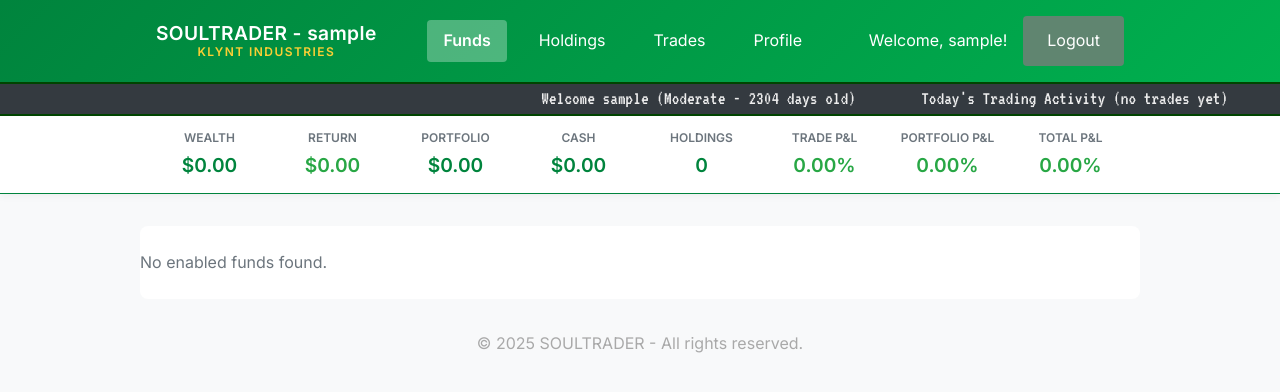
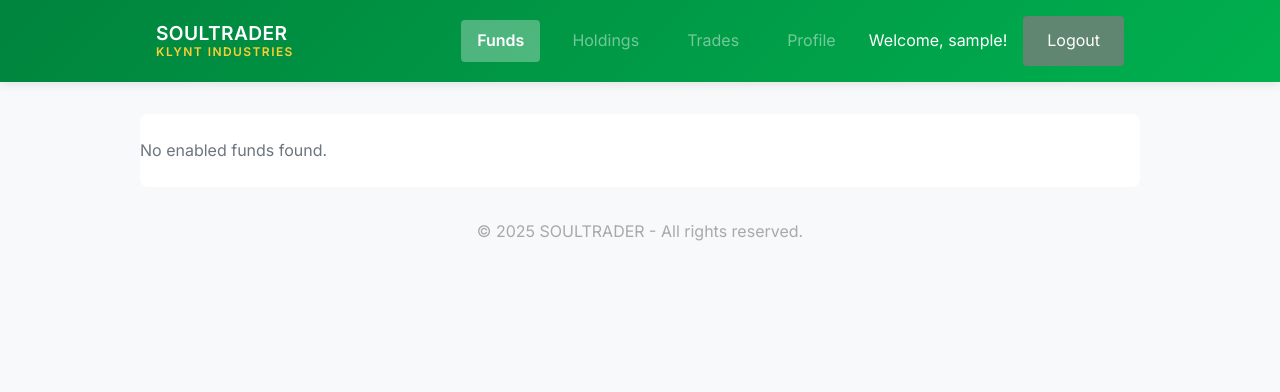
Before and after one commit to davemccarthy/SoulTrader, a Django app: page /funds/ in a window 1280 px wide. Shown: the top 392 px of the page. Run offline with Django 5.2, Linux system fonts and the light colour scheme; a user stored in the database is signed in; tables that the repository leaves empty hold one stand-in row (values such as "Sample post").

Commit message:
Session fund_id=0 UX: no home, gate nav/widget, logo fixes
- fund_id 0 = no fund; login clears selection; Funds GET always resets to 0
- get_current_fund: no auto default; clear_fund_session(); set_current_fund rejects <=0
- Root URL redirects (auth -> funds, else login); remove home.html; logout -> login
- Redirect holdings/trades/profile to funds when no fund; JSON 403 for detail/history
- Ticker + portfolio widget only when current_fund; nav disabled (visual) without fund
- Logo: SOULTRADER only without fund; SOULTRADER - fund.name when selected
- Fixed-width .logo + ellipsis to stop nav jumping; login/register redirect if authed
- funds card / template tweaks (includes fund_dashboard_card)

Made-with: Cursor

```diff
--- a/core/templates/core/base.html
+++ b/core/templates/core/base.html
@@ -50,15 +50,23 @@
         .logo {
             display: flex;
             flex-direction: column;
-            align-items: center;
+            align-items: flex-start;
             text-decoration: none;
             color: white;
             line-height: 1.2;
+            width: 18rem;
+            max-width: 42vw;
+            flex-shrink: 0;
+            overflow: hidden;
         }
         .logo-line-top {
             font-size: 1.2rem;
             font-weight: bold;
             letter-spacing: 0.02em;
+            white-space: nowrap;
+            overflow: hidden;
+            text-overflow: ellipsis;
+            width: 100%;
         }
         .logo-line-bottom {
             font-size: 0.75rem;
@@ -66,6 +74,10 @@
             text-transform: uppercase;
             letter-spacing: 0.12em;
             color: #fbcf34;
+            white-space: nowrap;
+            overflow: hidden;
+            text-overflow: ellipsis;
+            width: 100%;
         }
 
         .nav {
@@ -162,6 +174,12 @@
 
         .portfolio-stat-value.negative {
             color: #dc3545;
+        }
+
+        .nav a.nav-disabled {
+            opacity: 0.45;
+            pointer-events: none;
+            cursor: not-allowed;
         }
 
         .main-content {
@@ -1244,10 +1262,14 @@
 <body>
     <header class="header">
         <div class="header-content">
-            <a href="{% url 'core:home' %}" class="logo">
+            <a href="{% if user.is_authenticated %}{% url 'core:funds' %}{% else %}{% url 'core:login' %}{% endif %}" class="logo">
                 <span class="logo-line-top">
                     {% if user.is_authenticated %}
-                        SOULTRADER - {% if current_fund %}{{ current_fund.name|default:user.username }}{% else %}{{ user.username }}{% endif %}
+                        {% if current_fund %}
+                            SOULTRADER - {{ current_fund.name|default:"—" }}
+                        {% else %}
+                            SOULTRADER
+                        {% endif %}
                     {% else %}
                         SOULTRADER
                     {% endif %}
@@ -1258,13 +1280,9 @@
             <nav class="nav">
                 {% if user.is_authenticated %}
                     <a href="{% url 'core:funds' %}" {% if current_page == 'funds' %}class="active"{% endif %}>Funds</a>
-                    <a href="{% url 'core:holdings' %}" {% if current_page == 'holdings' %}class="active"{% endif %}>Holdings</a>
-                    <a href="{% url 'core:trades' %}" {% if current_page == 'trades' %}class="active"{% endif %}>Trades</a>
-                    <a href="{% url 'core:profile' %}" {% if current_page == 'profile' %}class="active"{% endif %}>Profile</a>
-                {% else %}
-                    {% if current_page != 'home' %}
-                        <a href="{% url 'core:home' %}" {% if current_page == 'home' %}class="active"{% endif %}>Home</a>
-                    {% endif %}
+                    <a href="{% url 'core:holdings' %}" class="{% if current_page == 'holdings' %}active {% endif %}{% if not current_fund %}nav-disabled{% endif %}">Holdings</a>
+                    <a href="{% url 'core:trades' %}" class="{% if current_page == 'trades' %}active {% endif %}{% if not current_fund %}nav-disabled{% endif %}">Trades</a>
+                    <a href="{% url 'core:profile' %}" class="{% if current_page == 'profile' %}active {% endif %}{% if not current_fund %}nav-disabled{% endif %}">Profile</a>
                 {% endif %}
             </nav>
 
@@ -1280,7 +1298,7 @@
         </div>
     </header>
 
-    {% if user.is_authenticated %}
+    {% if user.is_authenticated and current_fund %}
     <!-- Stock Ticker -->
     <div class="ticker-container">
         <div class="ticker-text">
--- a/core/templates/core/funds.html
+++ b/core/templates/core/funds.html
@@ -78,10 +78,11 @@
     }
     .fund-card-desc {
         display: block;
-        font-size: 0.875rem;
-        color: #6c757d;
+        font-size: 0.775rem;
+
+        padding-left: 1.8rem;
         line-height: 1.4;
-        margin-bottom: 1rem;
+
     }
     .fund-card-stats-grid {
         display: grid;
--- a/core/templates/core/includes/fund_dashboard_card.html
+++ b/core/templates/core/includes/fund_dashboard_card.html
@@ -53,6 +53,9 @@
                 </span>
             </span>
         </span>
+        <span class="fund-card-desc">
+            {{ fund.description }}
+        </span>
 {% if is_current %}
     </div>
 </div>
--- a/core/views.py
+++ b/core/views.py
@@ -16,7 +16,12 @@ import logging
 import yfinance as yf
 
 from .models import Profile, Holding, Discovery, Trade, Recommendation, SellInstruction, Health, Snapshot
-from .fund_session import get_current_fund, init_fund_session_after_login, set_current_fund
+from .fund_session import (
+    get_current_fund,
+    init_fund_session_after_login,
+    set_current_fund,
+    clear_fund_session,
+)
 from .portfolio_metrics import get_portfolio_dashboard_data
 
 
@@ -24,13 +29,16 @@ logger = logging.getLogger(__name__)
 
 
 def home(request):
-    """Landing page"""
-    context = {'current_page': 'home'}
-    return render(request, 'core/home.html', context)
+    """Root URL: no marketing home — send users to login or Funds."""
+    if request.user.is_authenticated:
+        return redirect('core:funds')
+    return redirect('core:login')
 
 
 def login_view(request):
     """Login page"""
+    if request.user.is_authenticated:
+        return redirect('core:funds')
     if request.method == 'POST':
         username = request.POST.get('username')
         password = request.POST.get('password')
@@ -47,11 +55,13 @@ def login_view(request):
 def logout_view(request):
     """Logout"""
     logout(request)
-    return redirect('core:home')
+    return redirect('core:login')
 
 
 def register(request):
     """Registration page"""
+    if request.user.is_authenticated:
+        return redirect('core:funds')
     if request.method == 'POST':
         username = request.POST.get('username')
         email = request.POST.get('email')
@@ -85,6 +95,9 @@ def funds(request):
         messages.error(request, 'Could not switch to that fund.')
         return redirect('core:funds')
 
+    # GET: always clear active fund — user must choose (or re-choose) a fund
+    clear_fund_session(request)
+
     fund_list = Profile.objects.filter(enabled=True).order_by('id')
     current = get_current_fund(request)
     fund_rows = [
@@ -108,20 +121,20 @@ def holdings(request):
     """Holdings page - displays user's stock holdings"""
     fund = get_current_fund(request)
     if fund is None:
-        holdings_list = []
-    else:
-        holdings_list = (
-            Holding.objects
-            .filter(fund=fund)
-            .annotate(
-                latest_trade_sa=Max(
-                    'stock__trade__sa_id',
-                    filter=Q(stock__trade__fund=fund)
-                )
+        return redirect('core:funds')
+
+    holdings_list = (
+        Holding.objects
+        .filter(fund=fund)
+        .annotate(
+            latest_trade_sa=Max(
+                'stock__trade__sa_id',
+                filter=Q(stock__trade__fund=fund)
             )
-            .order_by('-latest_trade_sa', '-id')
-            .select_related('stock', 'stock__advisor')
         )
+        .order_by('-latest_trade_sa', '-id')
+        .select_related('stock', 'stock__advisor')
+    )
 
     # Get all SA IDs for discoveries lookup
     sa_ids = {h.latest_trade_sa for h in holdings_list if h.latest_trade_sa}
@@ -219,15 +232,12 @@ def holdings(request):
     # Aggregate by week when > 14 points to avoid bunched bars
     today = timezone.now().date()
     start_date = today - datetime.timedelta(days=120)
-    if fund is None:
-        snapshots_list = []
-    else:
-        snapshots_qs = (
-            Snapshot.objects
-            .filter(fund=fund, date__gte=start_date)
-            .order_by('date')
-        )
-        snapshots_list = list(snapshots_qs)
+    snapshots_qs = (
+        Snapshot.objects
+        .filter(fund=fund, date__gte=start_date)
+        .order_by('date')
+    )
+    snapshots_list = list(snapshots_qs)
 
     holdings_chart_data = []
     if len(snapshots_list) > 14:
@@ -306,7 +316,7 @@ def holding_detail(request, stock_id):
 
     fund = get_current_fund(request)
     if fund is None:
-        raise Http404("No fund in session")
+        return JsonResponse({'error': 'Select a fund first.'}, status=403)
 
     try:
         holding = (
@@ -506,7 +516,7 @@ def holding_history(request, stock_id):
 
     fund = get_current_fund(request)
     if fund is None:
-        raise Http404("No fund in session")
+        return JsonResponse({'error': 'Select a fund first.'}, status=403)
 
     try:
         holding = (
@@ -777,14 +787,14 @@ def trades(request):
     """Trades page - summarize executed trades using holdings styling."""
     fund = get_current_fund(request)
     if fund is None:
-        trade_qs = Trade.objects.none()
-    else:
-        trade_qs = (
-            Trade.objects
-            .filter(fund=fund)
-            .select_related('stock', 'stock__advisor', 'sa')
-            .order_by('sa__started', 'id')
-        )
+        return redirect('core:funds')
+
+    trade_qs = (
+        Trade.objects
+        .filter(fund=fund)
+        .select_related('stock', 'stock__advisor', 'sa')
+        .order_by('sa__started', 'id')
+    )
 
     # Prefetch discoveries for all trades by (stock_id, sa_id)
     sa_ids = {t.sa_id for t in trade_qs if t.sa_id}
@@ -907,14 +917,11 @@ def trades(request):
     # Build snapshot data for trades stacked bar chart (last 30 days)
     today = timezone.now().date()
     start_date = today - datetime.timedelta(days=30)
-    if fund is None:
-        snapshots_qs = Snapshot.objects.none()
-    else:
-        snapshots_qs = (
-            Snapshot.objects
-            .filter(fund=fund, date__gte=start_date)
-            .order_by('date')
-        )
+    snapshots_qs = (
+        Snapshot.objects
+        .filter(fund=fund, date__gte=start_date)
+        .order_by('date')
+    )
 
     trades_chart_data = []
     for snap in snapshots_qs:
@@ -936,6 +943,8 @@ def trades(request):
 def profile(request):
     """Profile page — shows the session-scoped fund (profile)."""
     user_profile = get_current_fund(request)
+    if user_profile is None:
+        return redirect('core:funds')
     context = {
         'current_page': 'profile',
         'profile': user_profile,
```
Also changed, not shown: core/fund_session.py (+28 -25 lines), core/templates/core/home.html (deleted, +0 -29 lines).
